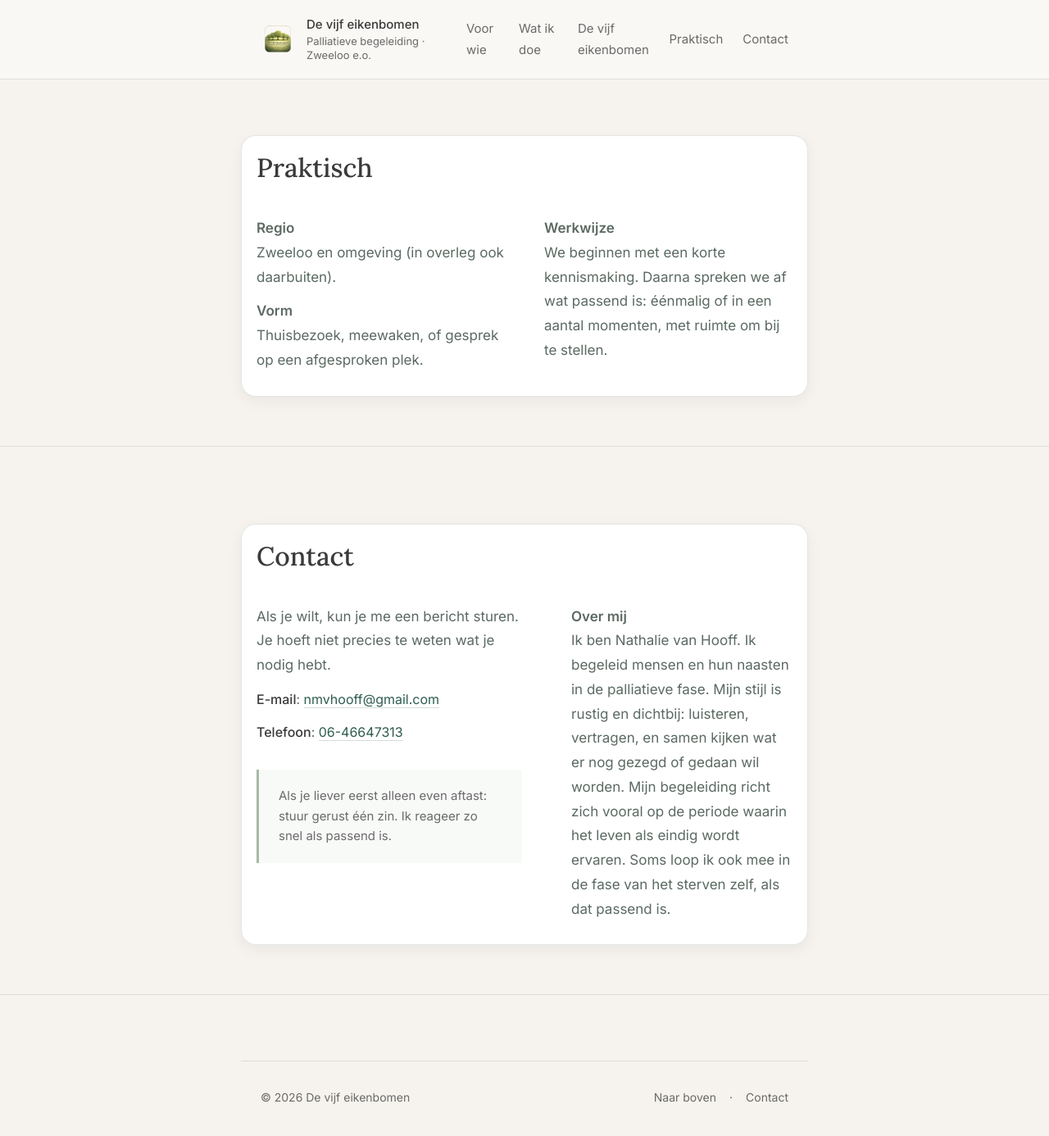
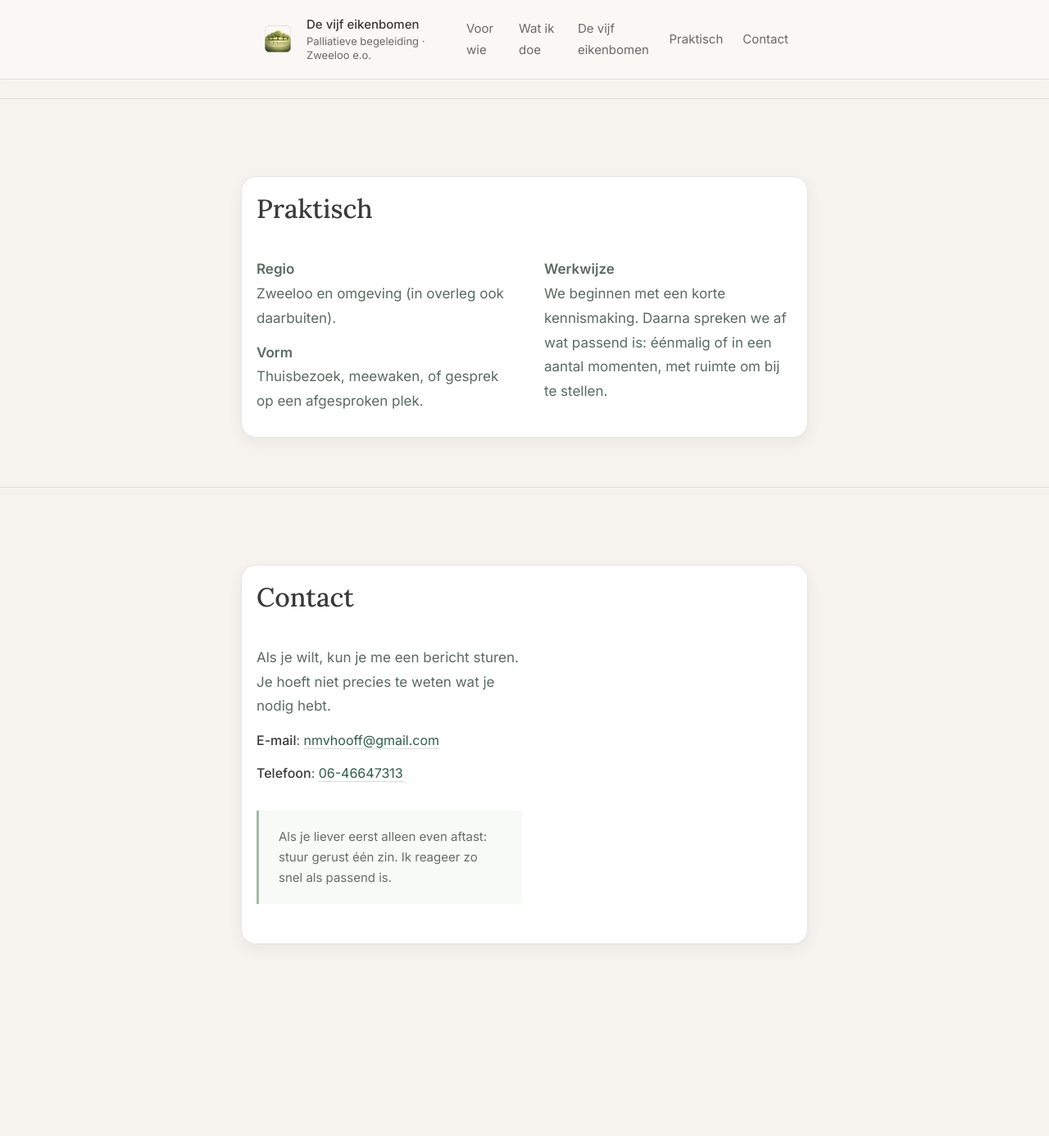
Before and after one commit to itffilosofieinfo/devijfeikenbomen.nl, a Jekyll site: the page built from index.md, in a window 1280 px wide and 1400 px high, scrolled down 3202 px. Shown: the top 1386 px of the window at 82% size. Built offline with Jekyll 4.4.1, drawn with Linux system fonts in a browser that asks for light colours; after the commit the page ends 4414 px from its top, so only the background shows below that; some of the changed text lies outside the part shown.

Commit message:
Refactor index.md for improved structure and clarity
Updated the structure and content of the index page, including changes to header, hero section, and various text adjustments for clarity.

```diff
--- a/index.md
+++ b/index.md
@@ -7,7 +7,7 @@ permalink: /
 
 <a class="skip" href="#main">Ga naar inhoud</a>
 
-<header class="site-header">
+<header class="site-header" id="site-header">
   <div class="wrap">
     <div class="topbar">
       <a class="brand" href="#top" aria-label="Naar boven">
@@ -32,18 +32,22 @@ permalink: /
 </header>
 
 <main id="main">
-  <section id="top" class="hero">
+  <!-- HERO met Drents landschap -->
+  <section id="top" class="hero hero--with-bg" aria-label="Introductie">
+    <div class="hero__bg" aria-hidden="true"
+         style="background-image:url('{{ "/assets/images/hero-drenthe.jpg" | relative_url }}');"></div>
+    <div class="hero__overlay" aria-hidden="true"></div>
+
     <div class="wrap">
       <div class="hero-grid">
         <div class="card hero-main">
-
-
           <h1>Meelopen wanneer de tijd kantelt</h1>
 
           <p class="lead">
             Dat moment waarop iemand te horen krijgt dat het einde dichterbij komt, verandert alles.
-Vragen dienen zich aan, relaties verschuiven, woorden kunnen te veel of te weinig zijn.
-Ik bied palliatieve begeleiding in Zweeloo en omgeving: nabijheid, gesprek en steun – voor wie dit hoort, en voor wie naast hen staat.
+            Vragen dienen zich aan, relaties verschuiven, woorden kunnen te veel of te weinig zijn.
+            Ik bied palliatieve begeleiding in Zweeloo en omgeving: nabijheid, gesprek en steun – voor wie dit hoort,
+            en voor wie naast hen staat.
           </p>
 
           <div class="cta-row">
@@ -54,19 +58,19 @@ Ik bied palliatieve begeleiding in Zweeloo en omgeving: nabijheid, gesprek en st
           <hr class="divider" />
 
           <p class="fineprint">
-            Palliatieve begeleiding is geen vervanging van medische zorg. Waar nodig werk ik aanvullend naast huisarts, thuiszorg en hospicezorg.
+            Palliatieve begeleiding is geen vervanging van medische zorg. Waar nodig werk ik aanvullend naast huisarts,
+            thuiszorg en hospicezorg.
           </p>
         </div>
 
         <aside class="card hero-side" aria-label="Korte wegwijzer">
-          <!-- NIEUW: Decoratief logo bovenaan -->
           <div class="hero-logo-display">
             <img src="{{ '/assets/images/devijfeikenbomen-logo-horiz.png' | relative_url }}" alt="De vijf eikenbomen">
           </div>
 
           <div class="side-block">
             <h2>Waar mensen vaak mee komen</h2>
-            <p>Onrust, vragen, verdriet, angst, vermoeidheid. Of juist: "Ik wil het niet alleen doen."</p>
+            <p>Onrust, vragen, verdriet, angst, vermoeidheid. Of juist: “Ik wil het niet alleen doen.”</p>
           </div>
 
           <div class="side-block">
@@ -114,15 +118,20 @@ Ik bied palliatieve begeleiding in Zweeloo en omgeving: nabijheid, gesprek en st
 
   <section id="wat-ik-doe" class="section">
     <div class="wrap">
-      <div class="card section-card">
-        <h2 class="section-title">Wat ik doe</h2>
+      <div class="card section-card section-card--with-accent">
+        <div class="section-head">
+          <div class="bark-chip" aria-hidden="true"
+               style="background-image:url('{{ "/assets/images/eikenbast.jpg" | relative_url }}');"></div>
+          <h2 class="section-title">Wat ik doe</h2>
+        </div>
 
         <div class="cols">
           <div>
             <p>
               Vanaf het moment dat iemand hoort dat het einde naderbij komt, verandert het leven van toon.
-Tijd voelt anders, relaties worden intenser, en wat gezegd moet worden laat zich niet altijd gemakkelijk uitspreken.
-Ik ben er niet om het te verzachten of te verklaren, maar om mee te lopen en het samen draaglijk te maken.</p>
+              Tijd voelt anders, relaties worden intenser, en wat gezegd moet worden laat zich niet altijd gemakkelijk uitspreken.
+              Ik ben er niet om het te verzachten of te verklaren, maar om mee te lopen en het samen draaglijk te maken.
+            </p>
           </div>
 
           <div>
@@ -140,17 +149,22 @@ Ik ben er niet om het te verzachten of te verklaren, maar om mee te lopen en het
     </div>
   </section>
 
-  <!-- AANGEPAST: Vijf eikenbomen sectie nu met correcte structuur -->
+  <!-- De vijf eiken met subtiele jaarringen-watermerk achtergrond -->
   <section id="vijf-eiken" class="section">
     <div class="wrap">
-      <div class="section-card">
-        <h2 class="section-title">De vijf eikenbomen</h2>
+      <div class="card section-card section-card--rings">
+        <div class="section-head">
+          <div class="ring-seal" aria-hidden="true"
+               style="background-image:url('{{ "/assets/images/jaarringen.jpg" | relative_url }}');"></div>
+          <h2 class="section-title">De vijf eikenbomen</h2>
+        </div>
+
         <p class="muted">
           De naam is geen beeldspraak, maar een werkwijze.
           Vijf aandachtspunten die richting geven in gesprekken en aanwezigheid wanneer het einde nabij is.
         </p>
 
-          <!-- De 5 eiken -->
+        <div class="eiken-grid" role="list" aria-label="Vijf aandachtspunten">
           <div class="eik" role="listitem">
             <strong>Aandacht</strong>
             <span>Stilstaan bij wat zich aandient, zonder het te hoeven oplossen of verklaren.</span>
@@ -197,7 +211,6 @@ Ik ben er niet om het te verzachten of te verklaren, maar om mee te lopen en het
               We beginnen met een korte kennismaking. Daarna spreken we af wat passend is:
               éénmalig of in een aantal momenten, met ruimte om bij te stellen.
             </p>
-
           </div>
         </div>
       </div>
@@ -219,26 +232,4 @@ Ik ben er niet om het te verzachten of te verklaren, maar om mee te lopen en het
 
           <div>
             <p>
-              <strong>Over mij</strong><br>
-              Ik ben Nathalie van Hooff. Ik begeleid mensen en hun naasten in de palliatieve fase.
-              Mijn stijl is rustig en dichtbij: luisteren, vertragen, en samen kijken wat er nog gezegd of gedaan wil worden. Mijn begeleiding richt zich vooral op de periode waarin het leven als eindig wordt ervaren.
-Soms loop ik ook mee in de fase van het sterven zelf, als dat passend is.
-            </p>
-          </div>
-        </div>
-      </div>
-    </div>
-  </section>
-</main>
-
-<footer class="site-footer">
-  <div class="wrap">
-    <hr class="divider" />
-    <div class="footer-row">
-      <span>© {{ site.time | date: "%Y" }} De vijf eikenbomen</span>
-      <span class="footer-links">
-        <a href="#top">Naar boven</a><span aria-hidden="true"> · </span><a href="#contact">Contact</a>
-      </span>
-    </div>
-  </div>
-</footer>
+              <strong>
```
